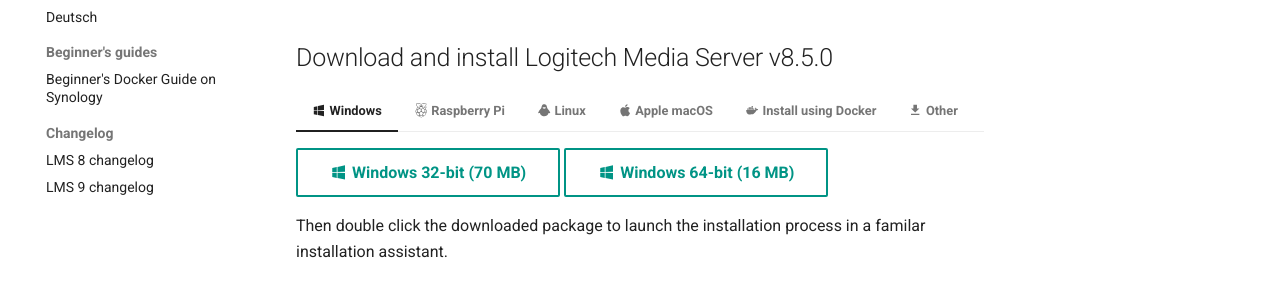
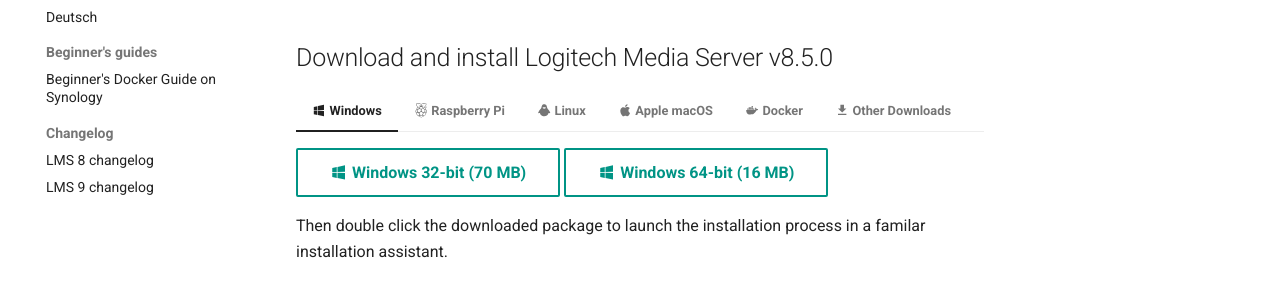
Before and after one commit to LMS-Community/lms-community.github.io, an MkDocs documentation site: the page built from docs/getting-started/index.md, in a window 1280 px wide. Shown: the part 304-598 px from the top of the page. Built offline with MkDocs 1.6.1 and Material for MkDocs 9.7.7, drawn with Linux system fonts in a browser that asks for light colours; plug-ins that fetch from the network failed and are left out; comment, search, counter and statistics services are not loaded.

Commit message:
Tweak Getting Started tab titles

```diff
--- a/docs/getting-started/index.md
+++ b/docs/getting-started/index.md
@@ -69,12 +69,12 @@
         Sometimes macOS would refuse to open the installer, because the authenticity of the developer can't be confirmed. If that happens to you, open the installer using a right mouse click (or control-click), then "Open". You might have to do this twice, as first time you'd stil be rejected. But the second time around you should be able to launch it anyway.
 
 
-=== ":material-docker: Install using Docker"
+=== ":material-docker: Docker"
 
     See [lmscommunity/logitechmediaserver](https://hub.docker.com/r/lmscommunity/logitechmediaserver) on Docker hub.
 
 
-=== ":material-download: Other"
+=== ":material-download: Other Downloads"
 
     You can find more packages for more platforms on [https://downloads.lyrion.org/](https://downloads.lyrion.org/).
 
```
